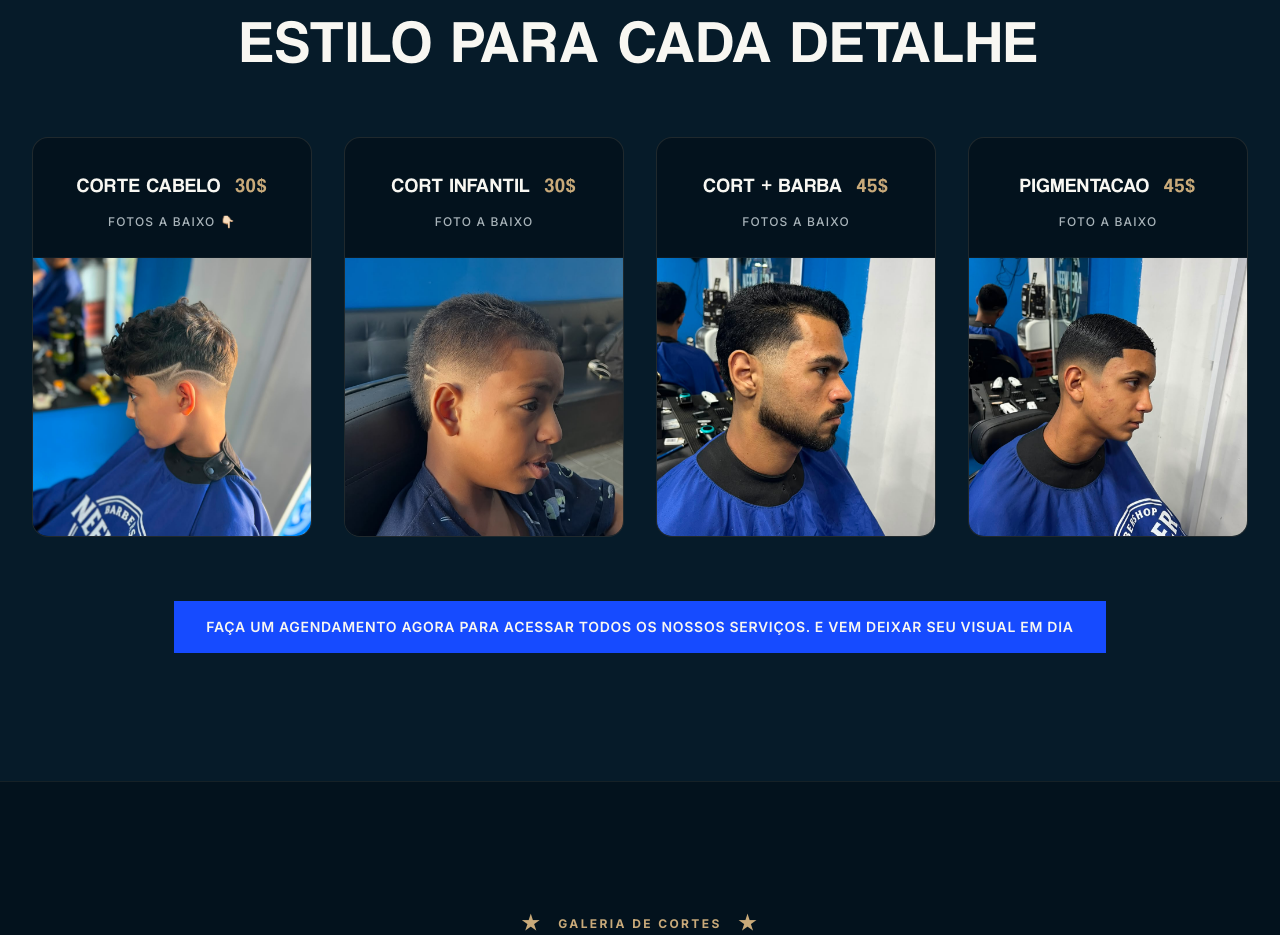
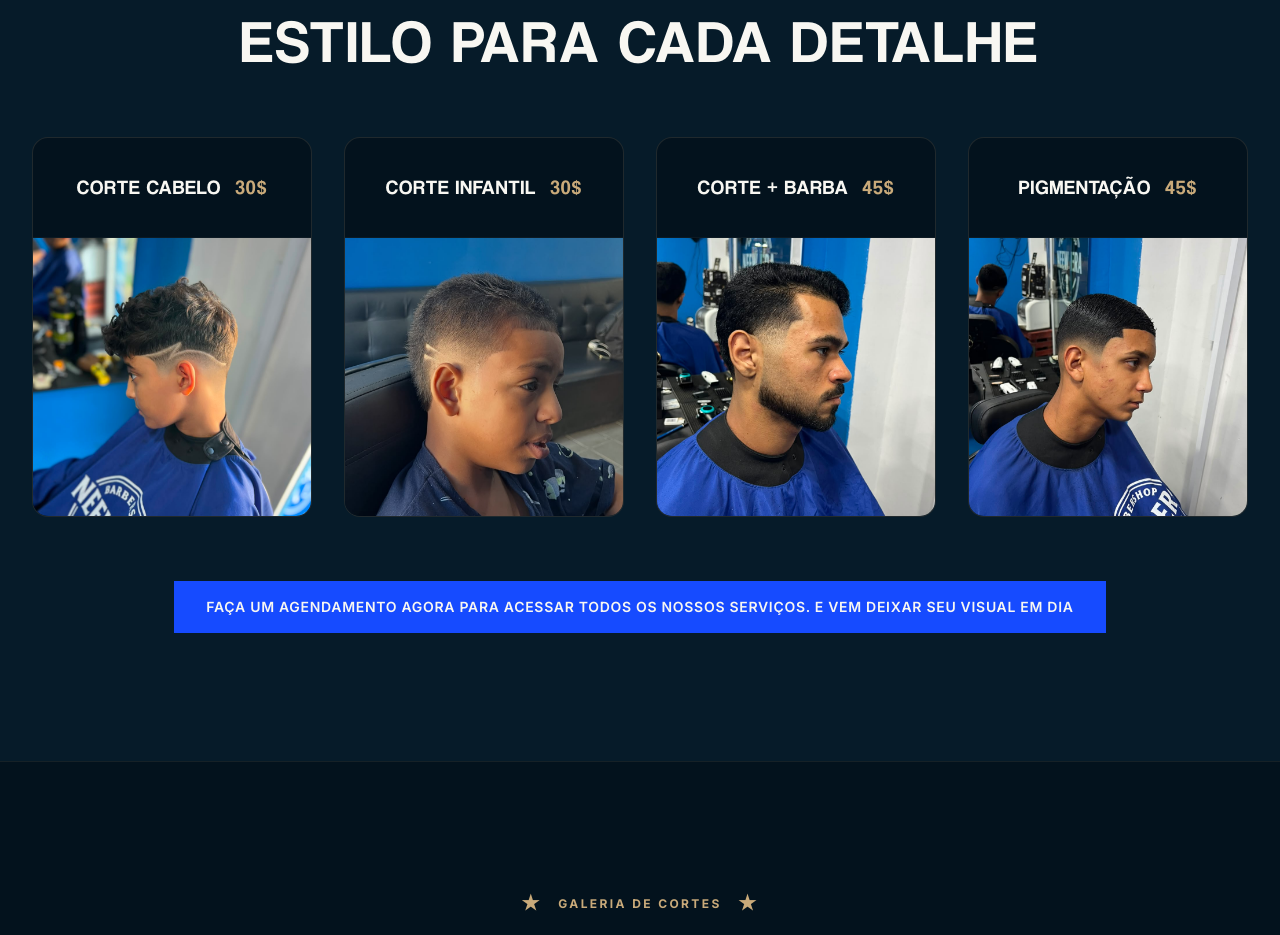
Before and after one commit to PythonLuks/barbearianeewera, a Next.js app: page / in a window 1280 px wide. Shown: the part 1840-2775 px from the top of the page. Built offline with nearby package versions, Linux system fonts and the light colour scheme; no server answers.

Commit message:
Alteraçao basica

```diff
--- a/src/components/scheduling/steps/StepBarber.tsx
+++ b/src/components/scheduling/steps/StepBarber.tsx
@@ -3,8 +3,8 @@ import { useScheduling, Barber } from "@/contexts/SchedulingContext";
 import { User } from "lucide-react"; // Import an icon if no image is provided
 
 const barbers: Barber[] = [
-  { id: "robson", name: "Robson", role: "Barbeiro Sênior", rating: "5.0 ★" },
-  { id: "joaquim", name: "Joaquim", role: "Especialista em Degradê", rating: "4.8 ★" },
+  { id: "robson", name: "Profissional Robson", role: "Barbeiro Sênior", rating: "5.0 ★" },
+  { id: "joaquim", name: "Profissional Joaquim", role: "Barbeiro Sênior", rating: "4.8 ★" },
 ];
 
 export function StepBarber() {
--- a/src/components/sections/ServicesSection.tsx
+++ b/src/components/sections/ServicesSection.tsx
@@ -2,7 +2,7 @@ import React from "react";
 import Image from "next/image";
 import { Container } from "@/components/ui/Container";
 import { SectionHeading } from "@/components/ui/SectionHeading";
-import { Button } from "@/components/ui/Button";
+import { ScheduleButton } from "@/components/scheduling/ScheduleButton";
 
 // Importando as imagens diretamente da pasta assets como o usuário pediu
 import corteImg from "../../../assets/reference/cortes.jpg";
@@ -15,25 +15,25 @@ const customServices = [
     title: "CORTE CABELO",
     price: "30$",
     image: corteImg,
-    subtitle: "FOTOS A BAIXO 👇🏻"
+    subtitle: "FOTOS ABAIXO 👇🏻"
   },
   {
-    title: "CORT INFANTIL",
+    title: "CORTE INFANTIL",
     price: "30$",
     image: infantilImg,
-    subtitle: "Foto a baixo"
+    subtitle: "FOTO ABAIXO"
   },
   {
-    title: "CORT + BARBA",
+    title: "CORTE + BARBA",
     price: "45$",
     image: corteBarbaImg,
-    subtitle: "FOTOS A BAIXO"
+    subtitle: "FOTOS ABAIXO"
   },
   {
-    title: "PIGMENTACAO",
+    title: "PIGMENTAÇÃO",
     price: "45$",
     image: pigmentacaoImg,
-    subtitle: "FOTO A BAIXO"
+    subtitle: "FOTO ABAIXO"
   }
 ];
 
@@ -54,13 +54,10 @@ export function ServicesSection() {
               key={index}
               className="bg-background-deep border border-border/30 rounded-2xl overflow-hidden flex flex-col items-center text-center transition-all duration-300 hover:border-gold-soft/80 group"
             >
-              <div className="p-6 pb-4 w-full border-b border-border/10 flex flex-col items-center justify-center min-h-[120px]">
-                <h3 className="text-white font-serif text-lg xl:text-xl uppercase tracking-wider leading-tight mb-2">
+              <div className="p-6 pb-6 w-full border-b border-border/10 flex flex-col items-center justify-center min-h-[100px]">
+                <h3 className="text-white font-serif text-lg xl:text-xl uppercase tracking-wider leading-tight">
                   {service.title} <span className="text-gold-soft ml-2">{service.price}</span>
                 </h3>
-                <p className="text-muted text-xs uppercase tracking-widest mt-2 font-medium">
-                  {service.subtitle}
-                </p>
               </div>
               <div className="relative w-full aspect-square overflow-hidden bg-background">
                 <Image
@@ -76,14 +73,13 @@ export function ServicesSection() {
         </div>
 
         {/* Action button */}
-        <div className="flex justify-center">
-          <Button
+        <div className="flex justify-center mt-8">
+          <ScheduleButton
             variant="primary"
-            href="#agendamento"
             className="w-full md:w-auto text-xs md:text-sm tracking-wider px-8 py-4 text-center h-auto"
           >
             FAÇA UM AGENDAMENTO AGORA PARA ACESSAR TODOS OS NOSSOS SERVIÇOS. E VEM DEIXAR SEU VISUAL EM DIA
-          </Button>
+          </ScheduleButton>
         </div>
       </Container>
     </section>
```
